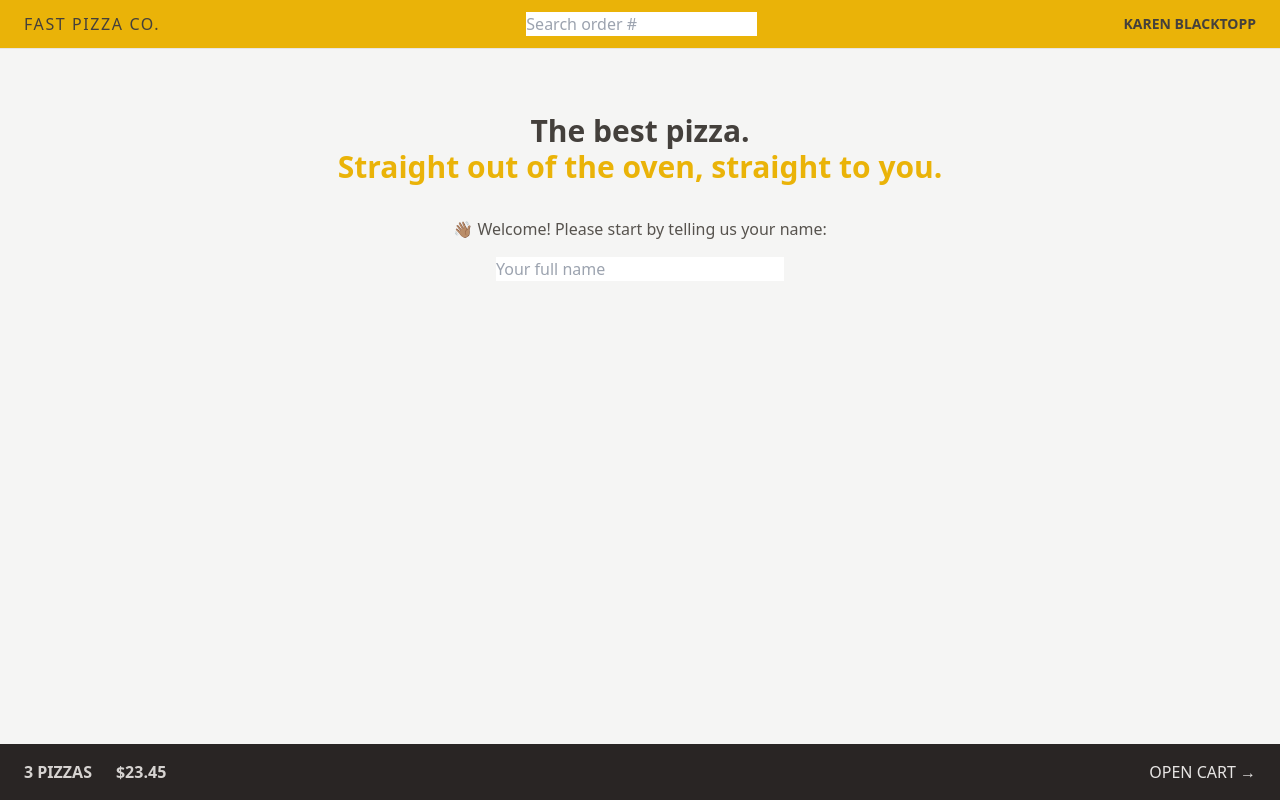
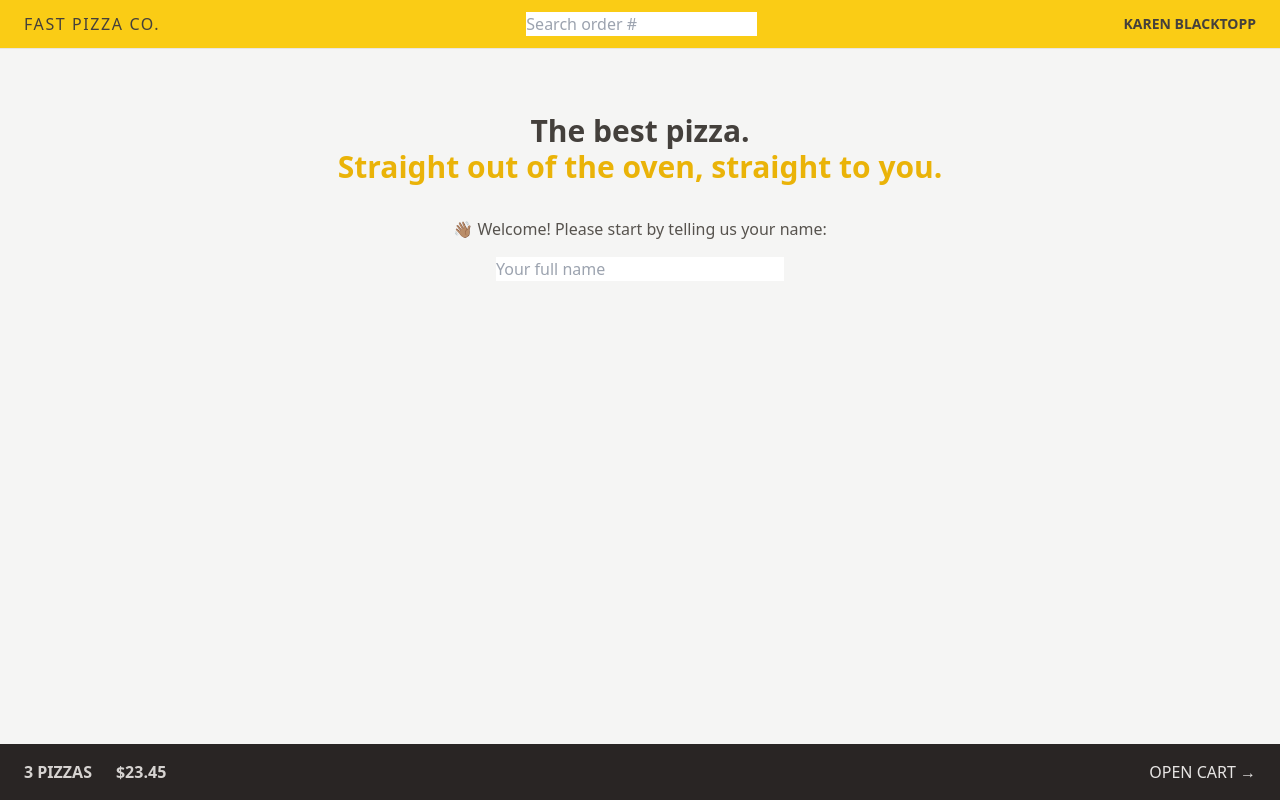
Before and after one commit to kazblacktopp/fast-react-pizza, a React (Vite) app: page / in a window 1280 px wide. Built offline with nearby package versions, Linux system fonts and the light colour scheme.

Commit message:
Change header background color

```diff
--- a/src/ui/Header.jsx
+++ b/src/ui/Header.jsx
@@ -4,7 +4,7 @@
 
 export default function Header() {
 	return (
-		<header className="flex items-center justify-between border-b border-stone-200 bg-yellow-500 px-4 py-3 uppercase sm:px-6">
+		<header className="flex items-center justify-between border-b border-stone-200 bg-yellow-400 px-4 py-3 uppercase sm:px-6">
 			<Link to="/" className="tracking-widest">
 				Fast Pizza Co.
 			</Link>
```
